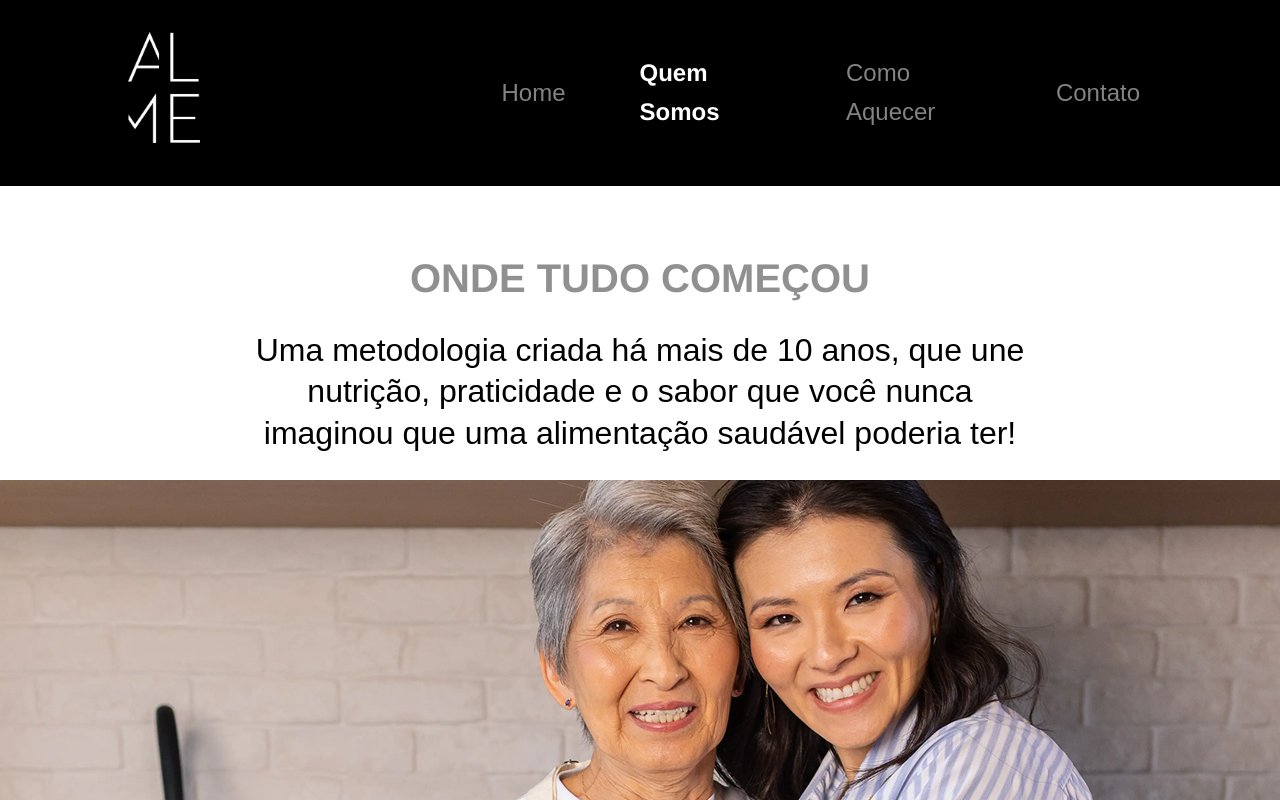
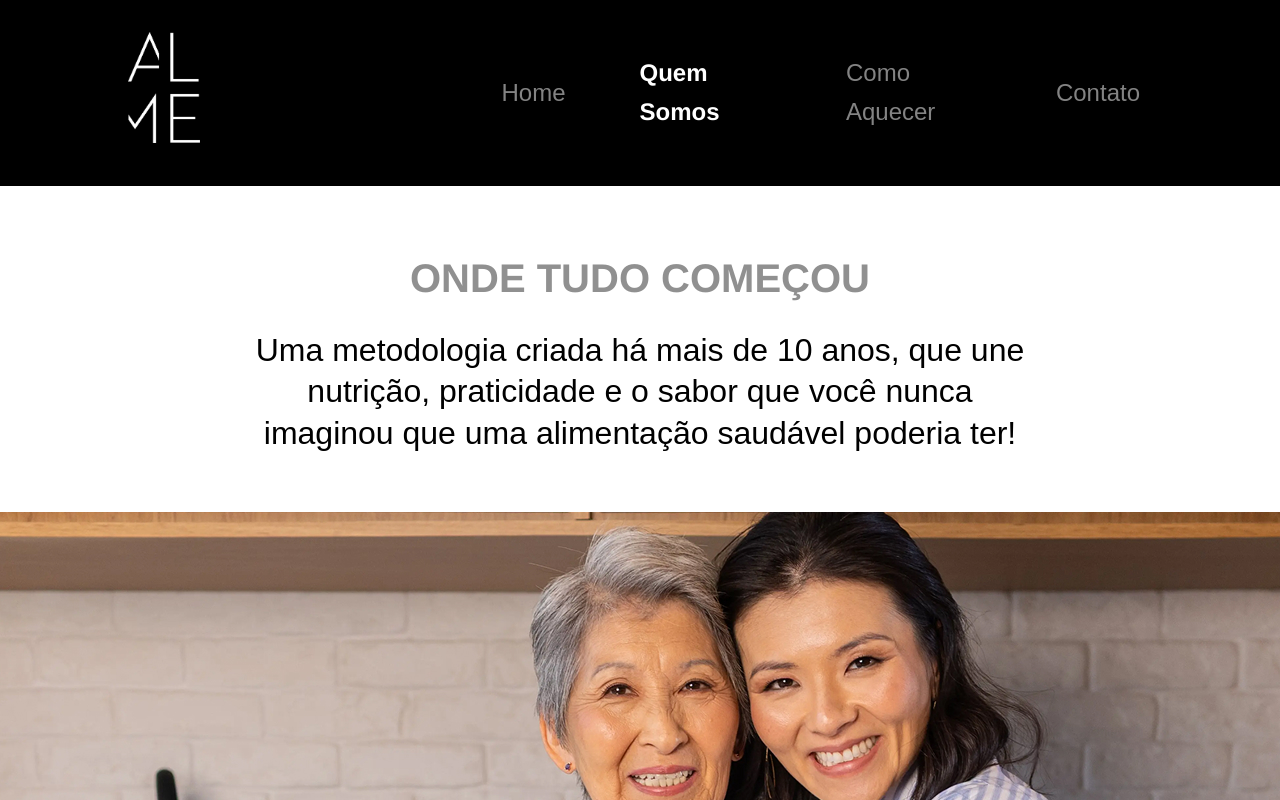
Before and after one commit to Alme-Nutricao-Personalizada/Alme-Nutricao-FrontEnd, a React (Vite) app: page /quemSomos in a window 1280 px wide. Shown: the top 800 px of the page. Built offline with nearby package versions, Linux system fonts and the light colour scheme.

Commit message:
feat: imagem

```diff
--- a/src/App.jsx
+++ b/src/App.jsx
@@ -5,6 +5,7 @@ import Contato from './pages/Contato/Contato';
 import ComoAquecer from './pages/ComoAquecer/ComoAquecer';
 import PoliticaPrivacidade from './pages/PoliticaPrivacidade/PoliticaPrivacidade';
 import AquecimentoPorCategoria from './sections/ComoAquecer/AquecimentoPorCategoria/AquecimentoPorCategoria';
+import './index.css';
 
 function App() {
   return (
--- a/src/components/Navbar/Navbar.css
+++ b/src/components/Navbar/Navbar.css
@@ -154,6 +154,10 @@
     width: 20%;
   }
 
+  .container-navbar {
+    max-width: 1920px;
+  }
+
   .container-navbar.scrolled .logo-navbar img {
     height: 40px;
     width: auto;
--- a/src/pages/ComoAquecer/ComoAquecer.jsx
+++ b/src/pages/ComoAquecer/ComoAquecer.jsx
@@ -3,10 +3,11 @@ import Navbar from '../../components/Navbar/Navbar';
 import InstrucoesAquecimento from '../../sections/ComoAquecer/InstrucoesAquecimento/InstrucoesAquecimento';
 import AquecimentoPorCategoria from '../../sections/ComoAquecer/AquecimentoPorCategoria/AquecimentoPorCategoria';
 import ImagensAquecimentoPorCategoria from '../../sections/ComoAquecer/ImagensAquecimentoPorCategoria/ImagensAquecimentoPorCategoria';
+import '../page.css';
 
 function ComoAquecer() {
     return (
-        <div>
+        <div className='page'>
             <Navbar />
             <InstrucoesAquecimento />
             <ImagensAquecimentoPorCategoria/>
--- a/src/pages/Contato/Contato.jsx
+++ b/src/pages/Contato/Contato.jsx
@@ -1,10 +1,11 @@
 import Footer from "../../components/Footer/Footer";
 import EntreEmContato from "../../sections/EntreEmContato/EntreEmContato";
 import Navbar from "../../components/Navbar/Navbar";
+import '../page.css';
 
 function Contato() {
     return (
-        <div>
+        <div className='page'>
             <Navbar />
             <EntreEmContato />
             <Footer />
--- a/src/pages/Home/Home.jsx
+++ b/src/pages/Home/Home.jsx
@@ -4,10 +4,11 @@ import NosAcompanhe from "../../components/NosAcompanhe/NosAcompanhe";
 import ComoAquecer from "../../sections/Home/ComoAquecer/ComoAquecer";
 import Footer from "../../components/Footer/Footer";
 import IconeWhatsApp from "../../components/IconeWhatsApp/IconeWhatsApp";
+import '../page.css';
 
 function Home(){
     return(
-        <div>
+        <div className='page'>
             <HomeNavbar/>
             <QuemSomos/>
             <ComoAquecer/>
--- a/src/pages/PoliticaPrivacidade/PoliticaPrivacidade.jsx
+++ b/src/pages/PoliticaPrivacidade/PoliticaPrivacidade.jsx
@@ -1,10 +1,11 @@
 import Footer from "../../components/Footer/Footer";
 import Navbar from "../../components/Navbar/Navbar";
 import ConhecaPoliticaPrivacidade from "../../sections/ConhecaPoliticaPrivacidade/ConhecaPoliticaPrivacidade";
+import '../page.css';
 
 function PoliticaPrivacidade() {
     return (
-        <div>
+        <div className='page'>
             <Navbar />
             <ConhecaPoliticaPrivacidade />
             <Footer />
--- a/src/pages/QuemSomos/QuemSomos.jsx
+++ b/src/pages/QuemSomos/QuemSomos.jsx
@@ -3,10 +3,11 @@ import ExisteUmCaminho from "../../sections/QuemSomos/ExisteUmCaminho/ExisteUmCa
 import OndeTudoComecou from "../../sections/QuemSomos/OndeTudoComecou/OndeTudoComecou";
 import Historia from "../../sections/QuemSomos/Historia/Historia";
 import Footer from "../../components/Footer/Footer";
+import '../page.css';
 
 function QuemSomos() {
   return (
-    <div>
+    <div className='page'>
       <Navbar />
       <OndeTudoComecou />
       <ExisteUmCaminho />
--- /dev/null
+++ b/src/pages/page.css
@@ -0,0 +1,6 @@
+@media (min-width: 1024px) {
+    .page {
+        max-width: 1920px;
+        margin: auto;
+    }
+}
--- a/src/sections/EntreEmContato/EntreEmContato.css
+++ b/src/sections/EntreEmContato/EntreEmContato.css
@@ -5,16 +5,14 @@
   margin-left: calc(-50vw + 50%);
   display: flex;
   overflow: hidden;
-  font-family: 'Helvetica';
+  font-family: "Helvetica";
 }
 
-/* Estado de carregamento */
 .imgFechandoSacola.loading {
-  background-color: #f0f0f0; /* Cor de fundo temporária */
+  background-color: #f0f0f0;
 }
 
 .imgFechandoSacola.loaded {
-  /* As imagens de background originais já estarão aplicadas */
   transition: opacity 0.5s ease;
 }
 
@@ -57,7 +55,7 @@
 .container-texto-entre-em-contato p {
   line-height: 1.5;
   margin-bottom: 1rem;
-  font-family: 'Helvetica';
+  font-family: "Helvetica";
   font-weight: 300;
 }
 
@@ -121,7 +119,7 @@
     margin-left: calc(-50vw + 50%);
     display: flex;
     overflow: hidden;
-  font-family: 'Helvetica';
+    font-family: "Helvetica";
   }
 
   .imgFechandoSacola {
@@ -133,6 +131,11 @@
 }
 
 @media (min-width: 1024px) {
+  .container-img-entre-em-contato {
+    max-width: 1920px;
+    margin: auto;
+  }
+
   .container-entre-em-contato {
     max-width: 960px;
     padding: 2.5rem;
--- a/src/sections/QuemSomos/Historia/Historia.css
+++ b/src/sections/QuemSomos/Historia/Historia.css
@@ -126,7 +126,8 @@
   .container-historia {
     font-size: 1.2rem;
     padding: 2rem 5rem;
-    margin: 2% auto 0;
+    max-width: 1920px;
+    margin: 0 auto;
   }
 
   .titulo-historia,
--- a/src/sections/QuemSomos/OndeTudoComecou/OndeTudoComecou.css
+++ b/src/sections/QuemSomos/OndeTudoComecou/OndeTudoComecou.css
@@ -27,7 +27,6 @@
   overflow: hidden;
 }
 
-/* Estilos base (mobile first) */
 .imgSuelieCris {
   background-image: url("../../../assets/imgsMobile/imgSuelieCris2.jpg");
   background-position: 40% 40%;
@@ -40,11 +39,10 @@
   transition: all 0.5s ease;
 }
 
-/* Estados de carregamento */
 .imgSuelieCris.loading {
   background-color: #f0f0f0;
   position: relative;
-  min-height: 40vh; /* Mantém a altura mínima */
+  min-height: 40vh;
 }
 
 .imgSuelieCris.loading::after {
@@ -65,18 +63,6 @@
   animation: fadeIn 0.8s ease-out;
 }
 
-/* Animações */
-@keyframes spin {
-  to { transform: translate(-50%, -50%) rotate(360deg); }
-}
-
-@keyframes fadeIn {
-  from { opacity: 0; }
-  to { opacity: 1; }
-}
-
-
-
 @media (min-width: 768px) {
   .text-onte-tudo-comecou {
     font-size: 1.5rem;
@@ -94,17 +80,20 @@
   }
 
   .container-imagem-suelie-cris {
-    width: 100vw;
+    max-width: 1920px; /* ou o valor desejado */
+    width: 100%;
+    height: 60vh; /* ajuste conforme necessário */
+    margin:auto; /* centraliza horizontalmente */
     overflow: hidden;
-    display: block;
     position: relative;
+    left: auto; /* remove o posicionamento forçado */
+    right: auto;
   }
 
   .imgSuelieCris {
     background-image: url("../../../assets/imgsDesktop/imgDesktopSuelieCris.jpg");
     width: 100%;
     height: 100%;
-    object-position: 55% top;
     display: block;
   }
 }
--- a/src/sections/QuemSomos/OndeTudoComecou/OndeTudoComecou.jsx
+++ b/src/sections/QuemSomos/OndeTudoComecou/OndeTudoComecou.jsx
@@ -27,7 +27,7 @@ function OndeTudoComecou() {
     }, []);
 
     return (
-        <div>
+        <div className='container-quem-somos-onde-tudo-comecou'>
             <Titulo titulo="ONDE TUDO COMEÇOU" />
             <div className='container-onde-tudo-comecou'>
                 <p className='text-onte-tudo-comecou'>Uma metodologia criada há mais de 10 anos, que une nutrição, praticidade e o
```
Lines whose indentation alone changed are shown as unchanged.
